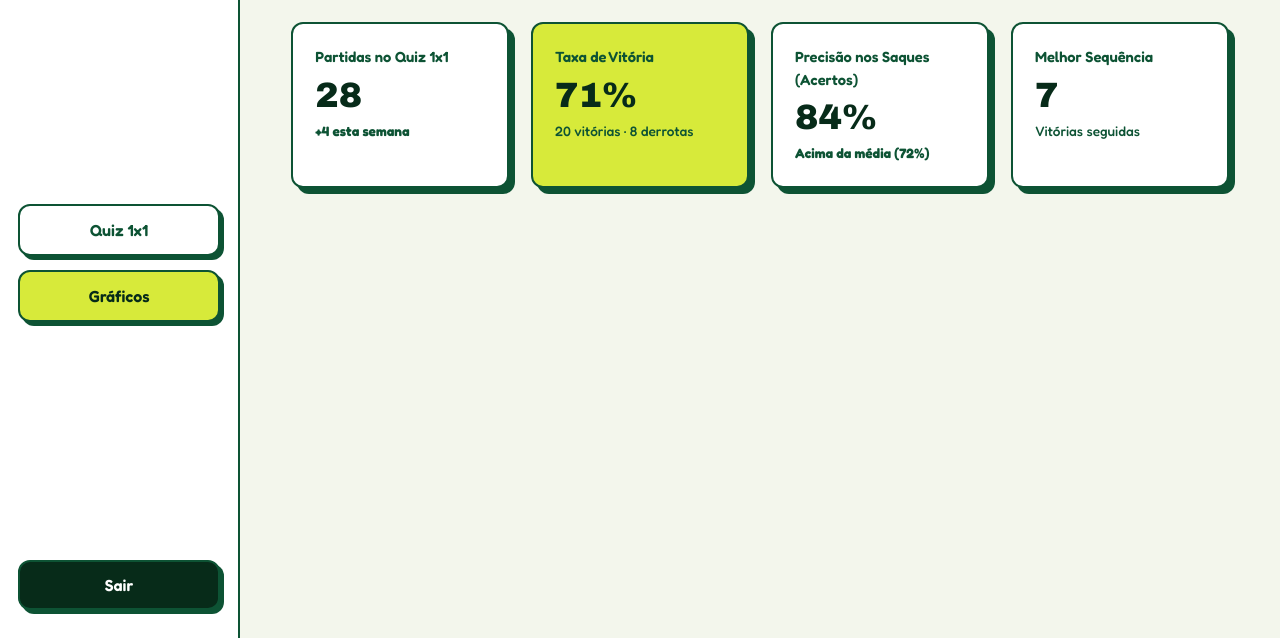
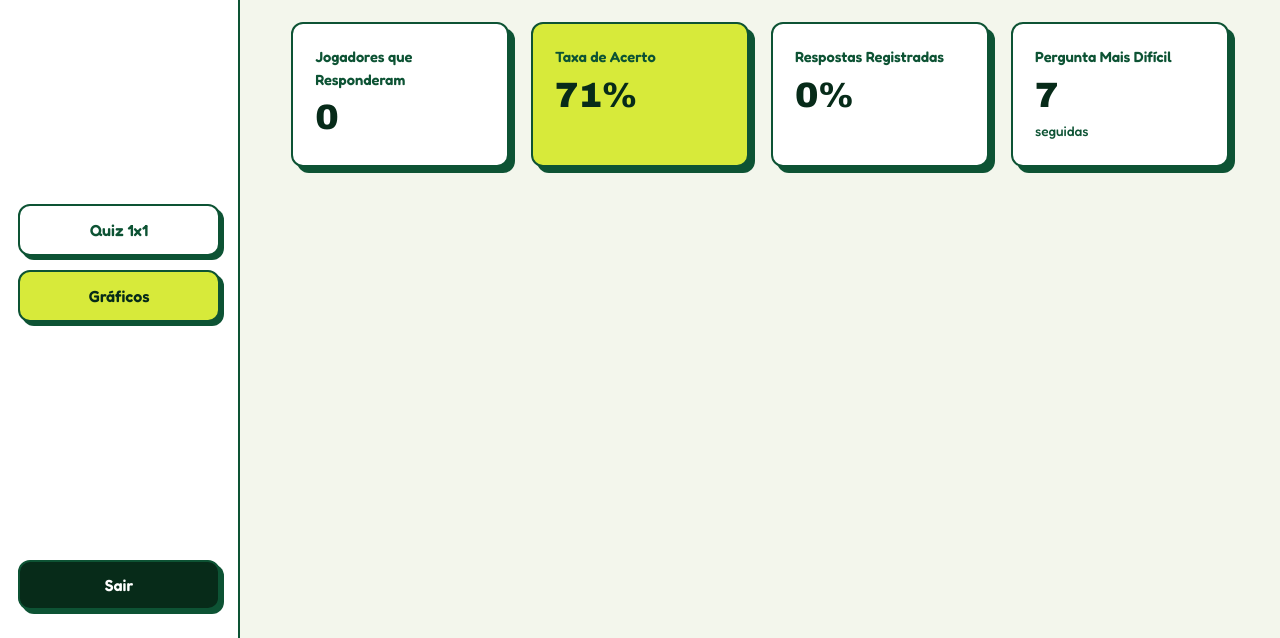
Before and after one commit to ThiagoTeixeiraDev/Projeto-Individual-Tenis, a website: page public/dashboard/dashboard.html in a window 1280 px wide. Shown: the part 162-800 px from the top of the page. Drawn offline with nearby package versions, Linux system fonts and the light colour scheme.

Commit message:
Mudança nas KPI's

```diff
--- a/public/dashboard/dashboard.html
+++ b/public/dashboard/dashboard.html
@@ -71,27 +71,27 @@
 
             <div class="kpis-grid">
                 <div class="kpi-card">
-                    <span class="kpi-label">Partidas no Quiz 1x1</span>
-                    <h2 class="kpi-valor" id="kpi_partidas">28</h2>
-                    <span class="kpi-detalhe positivo">+4 esta semana</span>
+                    <span class="kpi-label">Jogadores que Responderam</span>
+                    <h2 class="kpi-valor" id="kpi_jogadores">0</h2>
+                    <span class="kpi-detalhe" id="kpi_jogadores_detalhe"></span>
                 </div>
 
                 <div class="kpi-card destaque-amarelo">
-                    <span class="kpi-label">Taxa de Vitória</span>
-                    <h2 class="kpi-valor" id="kpi_vitorias">71%</h2>
-                    <span class="kpi-detalhe">20 vitórias · 8 derrotas</span>
+                    <span class="kpi-label">Taxa de Acerto</span>
+                    <h2 class="kpi-valor" id="kpi_taxa">71%</h2>
+                    <span class="kpi-detalhe" id="kpi_taxa_detalhe"></span>
                 </div>
 
                 <div class="kpi-card">
-                    <span class="kpi-label">Precisão nos Saques (Acertos)</span>
-                    <h2 class="kpi-valor" id="kpi_acertos">84%</h2>
-                    <span class="kpi-detalhe positivo">Acima da média (72%)</span>
+                    <span class="kpi-label">Respostas Registradas</span>
+                    <h2 class="kpi-valor" id="kpi_respostas">0%</h2>
+                    <span class="kpi-detalhe positivo" id="kpi_respostas_detalhe"></span>
                 </div>
 
                 <div class="kpi-card">
-                    <span class="kpi-label">Melhor Sequência</span>
-                    <h2 class="kpi-valor" id="kpi_sequencia">7</h2>
-                    <span class="kpi-detalhe">Vitórias seguidas</span>
+                    <span class="kpi-label">Pergunta Mais Difícil</span>
+                    <h2 class="kpi-valor" id="kpi_dificil">7</h2>
+                    <span class="kpi-detalhe" id="kpi_dificil_detalhe"> seguidas</span>
                 </div>
             </div>
 
```
